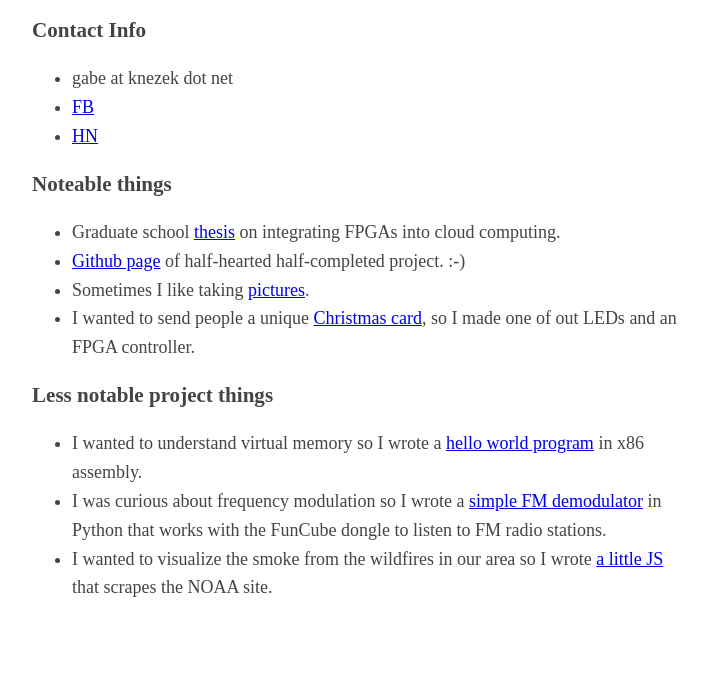
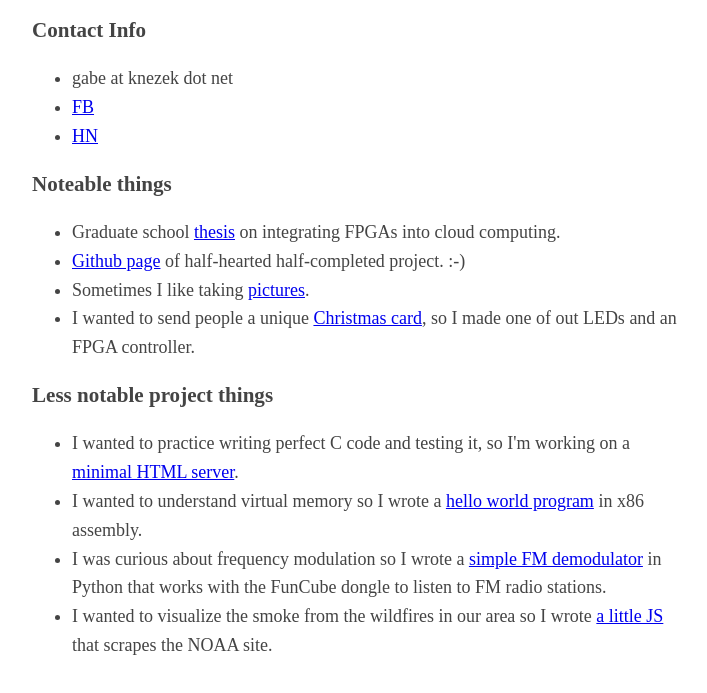
Before and after one commit to gabesk/gabesk.github.io, a plain HTML site: page index.html in a window 1280 px wide. Shown: the part 147-840 px from the top of the page, without its empty margins (283-990 px from the left). Before the commit the page ends 800 px from the top, so only its background shows below. Drawn offline with Linux system fonts and the light colour scheme.

Commit message:
Add link to webserver project.

```diff
--- a/index.html
+++ b/index.html
@@ -41,6 +41,7 @@
         </ul>
         <h3>Less notable project things</h3>
         <ul>
+            <li>I wanted to practice writing perfect C code and testing it, so I'm working on a <a href="https://github.com/gabesk/webserver">minimal HTML server</a>.</li>
             <li>I wanted to understand virtual memory so I wrote a <a href="https://github.com/gabesk/baremetalhelloworld">hello world program</a> in x86 assembly.</li>
             <li>I was curious about frequency modulation so I wrote a <a href="https://github.com/gabesk/modulation/blob/master/fmdemod.py">simple FM demodulator</a> in Python that works with the FunCube dongle to listen to FM radio stations.</li>
             <li>I wanted to visualize the smoke from the wildfires in our area so I wrote <a href="weatherloop.html">a little JS</a> that scrapes the NOAA site.</li>
```
